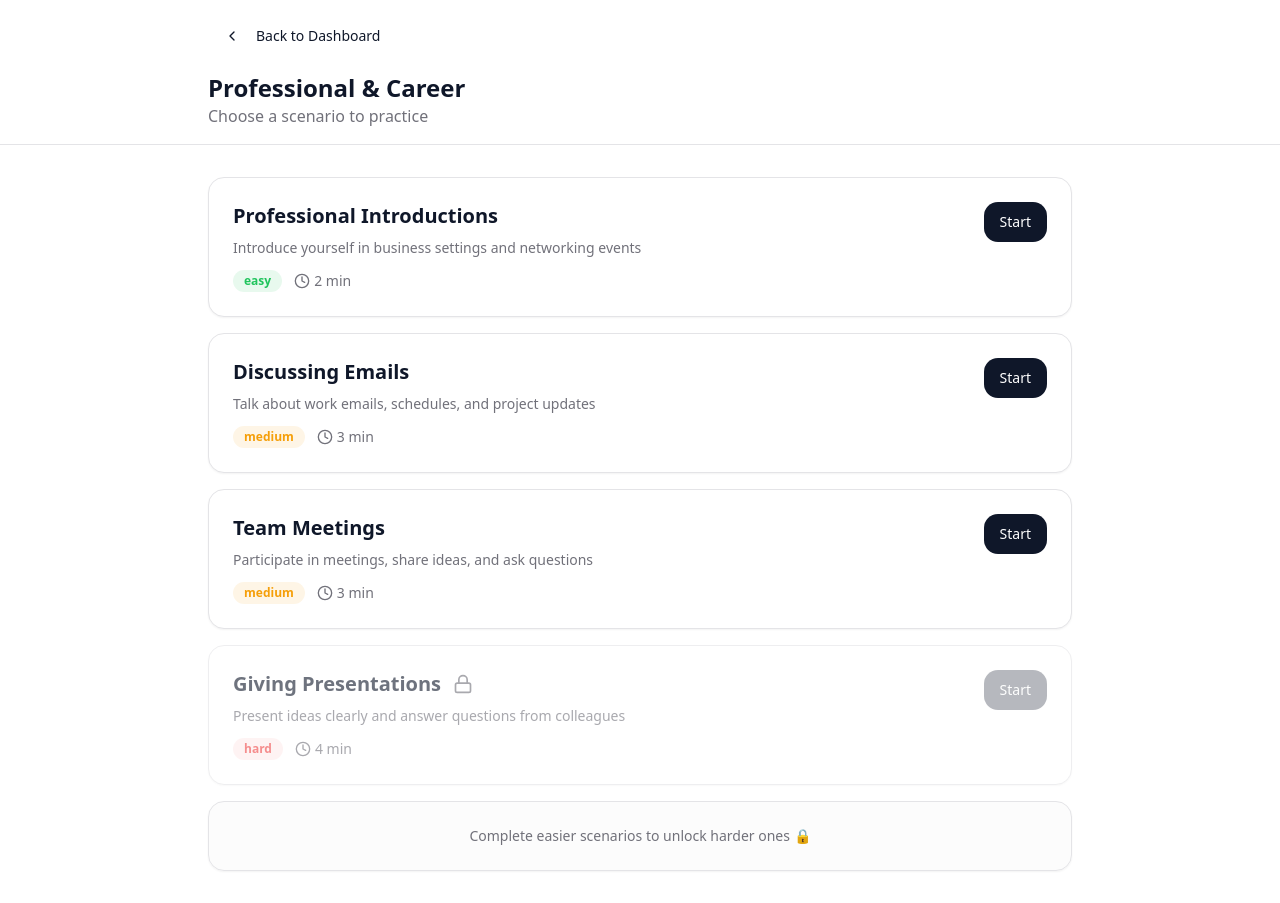
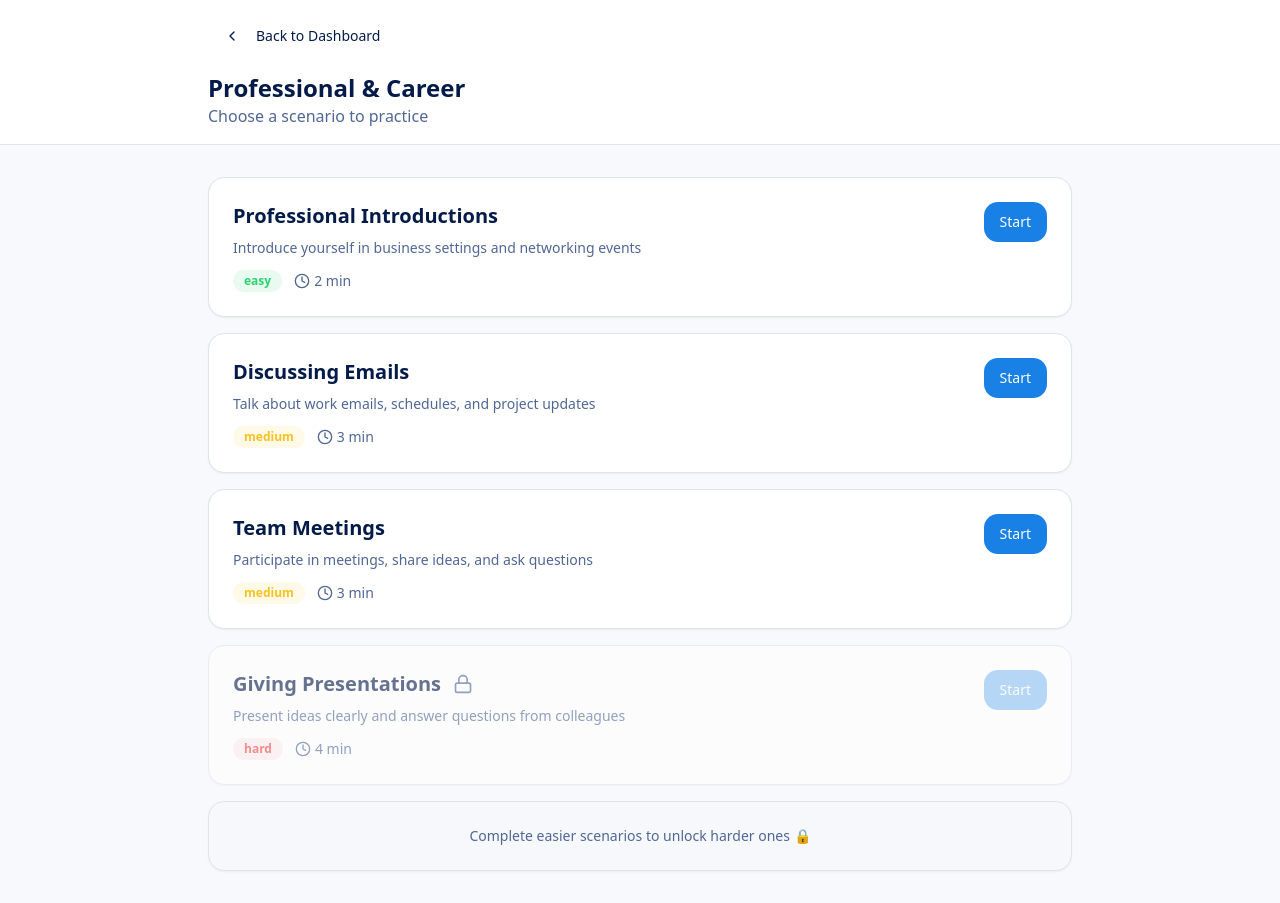
Before and after one commit to shraavb/-Senior-Design-SpeakEasy, a React (Vite) app: page /module/professional in a window 1280 px wide. Built offline with nearby package versions, Linux system fonts and the light colour scheme; the HTML template or start-up script is replaced by a standard one.

Commit message:
Update color palette

```diff
--- a/src/index.css
+++ b/src/index.css
@@ -8,53 +8,53 @@ All colors MUST be HSL.
 
 @layer base {
   :root {
-    --background: 0 0% 100%;
-    --foreground: 222 47% 11%;
+    --background: 220 40% 98%;
+    --foreground: 220 90% 15%;
 
     --card: 0 0% 100%;
-    --card-foreground: 222 47% 11%;
+    --card-foreground: 220 90% 15%;
 
     --popover: 0 0% 100%;
-    --popover-foreground: 222 47% 11%;
+    --popover-foreground: 220 90% 15%;
 
-    --primary: 222 47% 11%;
+    --primary: 210 80% 50%;
     --primary-foreground: 0 0% 100%;
 
-    --secondary: 240 5% 96%;
-    --secondary-foreground: 222 47% 11%;
+    --secondary: 200 70% 95%;
+    --secondary-foreground: 220 90% 15%;
 
-    --muted: 240 5% 96%;
-    --muted-foreground: 240 4% 46%;
+    --muted: 200 40% 96%;
+    --muted-foreground: 220 30% 45%;
 
-    --accent: 240 5% 96%;
-    --accent-foreground: 222 47% 11%;
+    --accent: 280 60% 95%;
+    --accent-foreground: 280 70% 40%;
 
     --destructive: 0 84% 60%;
     --destructive-foreground: 0 0% 100%;
 
-    --border: 240 6% 90%;
-    --input: 240 6% 90%;
-    --ring: 222 47% 11%;
+    --border: 220 30% 90%;
+    --input: 220 30% 92%;
+    --ring: 210 80% 50%;
 
     --radius: 1rem;
 
-    /* Module colors */
-    --tourism: 199 89% 48%;
-    --tourism-light: 199 89% 96%;
-    --social: 316 73% 52%;
-    --social-light: 316 73% 96%;
-    --professional: 14 100% 57%;
-    --professional-light: 14 100% 96%;
+    /* Module colors - vibrant educational palette */
+    --tourism: 195 85% 50%;
+    --tourism-light: 195 85% 95%;
+    --social: 280 65% 55%;
+    --social-light: 280 65% 95%;
+    --professional: 25 95% 55%;
+    --professional-light: 25 95% 95%;
 
     /* Status colors */
-    --success: 142 71% 45%;
-    --warning: 38 92% 50%;
-    --streak: 14 100% 57%;
+    --success: 145 65% 50%;
+    --warning: 45 95% 55%;
+    --streak: 15 90% 60%;
 
     /* Shadows */
-    --shadow-sm: 0 1px 2px 0 hsl(222 47% 11% / 0.05);
-    --shadow-md: 0 4px 6px -1px hsl(222 47% 11% / 0.1);
-    --shadow-lg: 0 10px 15px -3px hsl(222 47% 11% / 0.1);
+    --shadow-sm: 0 1px 2px 0 hsl(220 80% 20% / 0.05);
+    --shadow-md: 0 4px 6px -1px hsl(220 80% 20% / 0.1);
+    --shadow-lg: 0 10px 15px -3px hsl(220 80% 20% / 0.1);
 
     /* Transitions */
     --transition: all 0.3s cubic-bezier(0.4, 0, 0.2, 1);
@@ -77,33 +77,41 @@ All colors MUST be HSL.
   }
 
   .dark {
-    --background: 222 47% 11%;
-    --foreground: 0 0% 98%;
+    --background: 220 40% 8%;
+    --foreground: 210 40% 98%;
 
-    --card: 222 47% 11%;
-    --card-foreground: 0 0% 98%;
+    --card: 220 35% 10%;
+    --card-foreground: 210 40% 98%;
 
-    --popover: 222 47% 11%;
-    --popover-foreground: 0 0% 98%;
+    --popover: 220 35% 10%;
+    --popover-foreground: 210 40% 98%;
 
-    --primary: 0 0% 98%;
-    --primary-foreground: 222 47% 11%;
+    --primary: 210 80% 60%;
+    --primary-foreground: 220 90% 10%;
 
-    --secondary: 217 33% 17%;
-    --secondary-foreground: 0 0% 98%;
+    --secondary: 220 30% 15%;
+    --secondary-foreground: 210 40% 98%;
 
-    --muted: 217 33% 17%;
-    --muted-foreground: 215 20% 65%;
+    --muted: 220 30% 15%;
+    --muted-foreground: 220 20% 65%;
 
-    --accent: 217 33% 17%;
-    --accent-foreground: 0 0% 98%;
+    --accent: 280 50% 20%;
+    --accent-foreground: 280 60% 90%;
 
-    --destructive: 0 63% 31%;
+    --destructive: 0 63% 40%;
     --destructive-foreground: 0 0% 98%;
 
-    --border: 217 33% 17%;
-    --input: 217 33% 17%;
-    --ring: 213 27% 84%;
+    --border: 220 30% 18%;
+    --input: 220 30% 18%;
+    --ring: 210 80% 60%;
+
+    --tourism: 195 75% 55%;
+    --tourism-light: 195 75% 15%;
+    --social: 280 60% 60%;
+    --social-light: 280 60% 15%;
+    --professional: 25 85% 60%;
+    --professional-light: 25 85% 15%;
+
     --sidebar-background: 240 5.9% 10%;
     --sidebar-foreground: 240 4.8% 95.9%;
     --sidebar-primary: 224.3 76.3% 48%;
--- a/src/pages/Dashboard.tsx
+++ b/src/pages/Dashboard.tsx
@@ -35,15 +35,15 @@ const Dashboard = () => {
   const navigate = useNavigate();
 
   return (
-    <div className="min-h-screen bg-background">
-      <header className="border-b bg-card">
+    <div className="min-h-screen bg-gradient-to-br from-tourism-light/50 to-background">
+      <header className="border-b bg-card/80 backdrop-blur-sm shadow-sm">
         <div className="max-w-7xl mx-auto px-4 py-4 flex items-center justify-between">
           <div>
-            <h1 className="text-2xl font-bold">SpeakEasy</h1>
+            <h1 className="text-2xl font-bold bg-gradient-to-r from-primary to-social bg-clip-text text-transparent">SpeakEasy</h1>
             <p className="text-sm text-muted-foreground">Learning Spanish</p>
           </div>
-          <Button variant="ghost" onClick={() => navigate("/leaderboard")}>
-            <Trophy className="w-5 h-5 mr-2" />
+          <Button variant="ghost" onClick={() => navigate("/leaderboard")} className="hover:bg-tourism-light">
+            <Trophy className="w-5 h-5 mr-2 text-warning" />
             Leaderboard
           </Button>
         </div>
@@ -52,24 +52,24 @@ const Dashboard = () => {
       <main className="max-w-7xl mx-auto px-4 py-8 space-y-6">
         {/* Stats Cards */}
         <div className="grid grid-cols-1 md:grid-cols-3 gap-4">
-          <Card className="p-6">
+          <Card className="p-6 bg-gradient-to-br from-professional-light to-card hover:shadow-lg transition-shadow">
             <div className="flex items-center justify-between mb-2">
               <h3 className="text-sm font-medium text-muted-foreground">Daily Streak</h3>
               <Flame className="w-5 h-5 text-streak" />
             </div>
-            <p className="text-3xl font-bold">7</p>
+            <p className="text-3xl font-bold text-professional">7</p>
             <p className="text-sm text-muted-foreground">days</p>
           </Card>
 
-          <Card className="p-6">
+          <Card className="p-6 bg-gradient-to-br from-tourism-light to-card hover:shadow-lg transition-shadow">
             <div className="flex items-center justify-between mb-2">
               <h3 className="text-sm font-medium text-muted-foreground">Fluency Score</h3>
               <TrendingUp className="w-5 h-5 text-success" />
             </div>
-            <p className="text-3xl font-bold">82</p>
+            <p className="text-3xl font-bold text-tourism">82</p>
           </Card>
 
-          <Card className="p-6 cursor-pointer hover:shadow-md transition-shadow" onClick={() => navigate("/progress")}>
+          <Card className="p-6 bg-gradient-to-br from-social-light to-card cursor-pointer hover:shadow-lg transition-shadow" onClick={() => navigate("/progress")}>
             <div className="flex items-center justify-between mb-2">
               <h3 className="text-sm font-medium text-muted-foreground">View Progress</h3>
               <Trophy className="w-5 h-5 text-warning" />
--- a/src/pages/Goal.tsx
+++ b/src/pages/Goal.tsx
@@ -36,10 +36,10 @@ const Goal = () => {
   };
 
   return (
-    <div className="min-h-screen flex items-center justify-center bg-gradient-to-br from-muted/30 to-background p-4">
-      <Card className="w-full max-w-2xl p-8 md:p-12 space-y-8">
+    <div className="min-h-screen flex items-center justify-center bg-gradient-to-br from-social-light via-accent to-professional-light p-4">
+      <Card className="w-full max-w-2xl p-8 md:p-12 space-y-8 shadow-xl">
         <div className="flex flex-col items-center text-center space-y-4">
-          <div className="w-20 h-20 rounded-full border-4 border-primary flex items-center justify-center">
+          <div className="w-20 h-20 rounded-full border-4 border-primary flex items-center justify-center bg-gradient-to-br from-primary/10 to-tourism-light shadow-lg">
             <Target className="w-10 h-10 text-primary" />
           </div>
           <div>
--- a/src/pages/Level.tsx
+++ b/src/pages/Level.tsx
@@ -24,11 +24,11 @@ const Level = () => {
   const navigate = useNavigate();
 
   return (
-    <div className="min-h-screen flex items-center justify-center bg-gradient-to-br from-muted/30 to-background p-4">
-      <Card className="w-full max-w-2xl p-8 md:p-12 space-y-8">
+    <div className="min-h-screen flex items-center justify-center bg-gradient-to-br from-tourism-light via-accent to-social-light p-4">
+      <Card className="w-full max-w-2xl p-8 md:p-12 space-y-8 shadow-xl">
         <div className="flex flex-col items-center text-center space-y-4">
-          <div className="w-20 h-20 rounded-full border-4 border-primary flex items-center justify-center">
-            <CheckCircle2 className="w-10 h-10 text-primary" />
+          <div className="w-20 h-20 rounded-full border-4 border-success flex items-center justify-center bg-gradient-to-br from-success/10 to-tourism-light shadow-lg">
+            <CheckCircle2 className="w-10 h-10 text-success" />
           </div>
           <div>
             <h1 className="text-3xl md:text-4xl font-bold mb-2">What's your current level?</h1>
--- a/src/pages/Welcome.tsx
+++ b/src/pages/Welcome.tsx
@@ -24,11 +24,11 @@ const Welcome = () => {
   };
 
   return (
-    <div className="min-h-screen flex items-center justify-center bg-gradient-to-br from-muted/30 to-background p-4">
-      <Card className="w-full max-w-2xl p-8 md:p-12 space-y-8">
+    <div className="min-h-screen flex items-center justify-center bg-gradient-to-br from-tourism-light via-accent to-professional-light p-4">
+      <Card className="w-full max-w-2xl p-8 md:p-12 space-y-8 shadow-xl">
         <div className="flex flex-col items-center text-center space-y-4">
-          <div className="w-20 h-20 rounded-3xl bg-primary flex items-center justify-center">
-            <Languages className="w-10 h-10 text-primary-foreground" />
+          <div className="w-20 h-20 rounded-3xl bg-gradient-to-br from-primary to-social flex items-center justify-center shadow-lg">
+            <Languages className="w-10 h-10 text-white" />
           </div>
           <div>
             <h1 className="text-3xl md:text-4xl font-bold mb-2">Welcome to SpeakEasy</h1>
```
